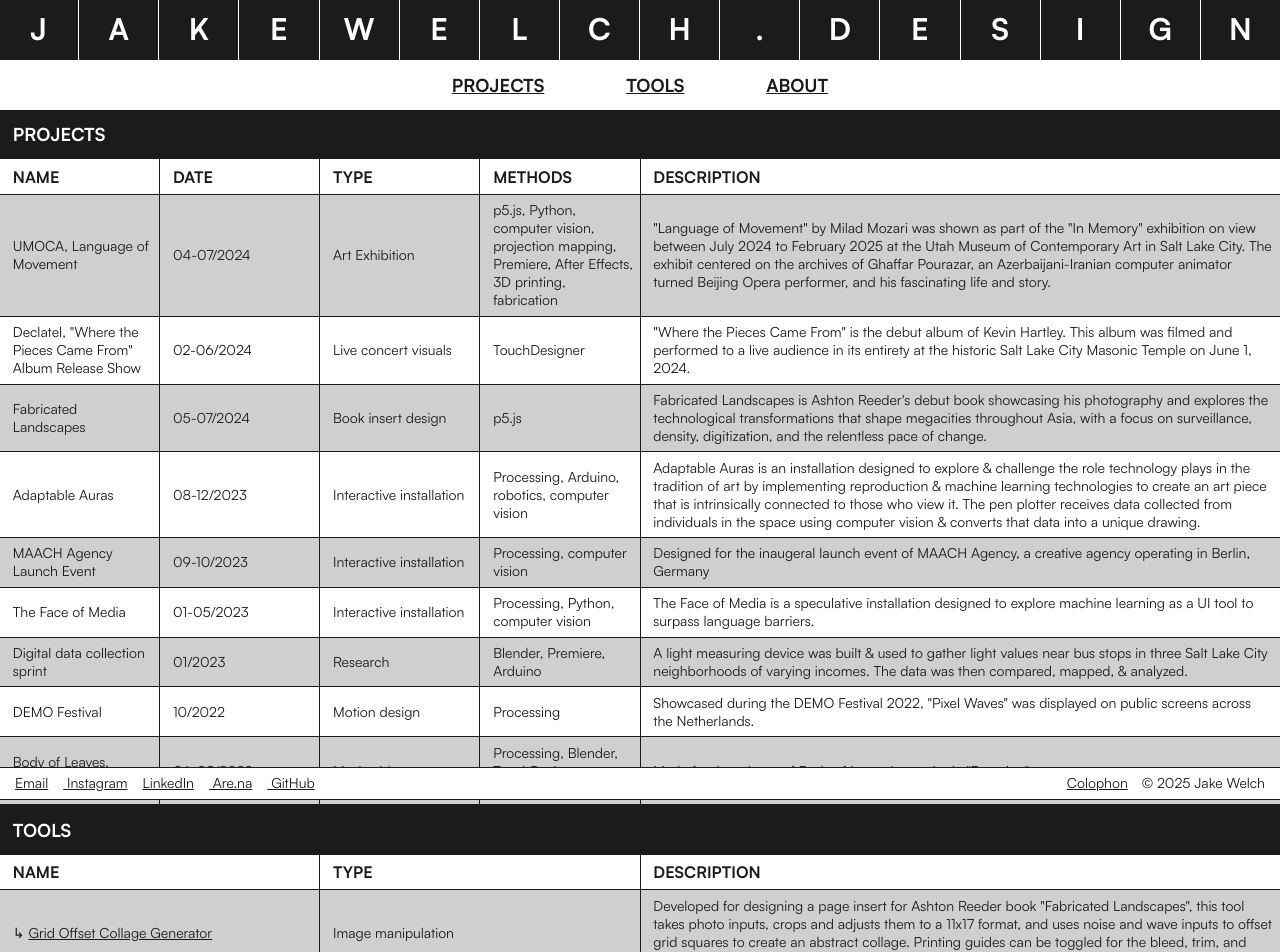
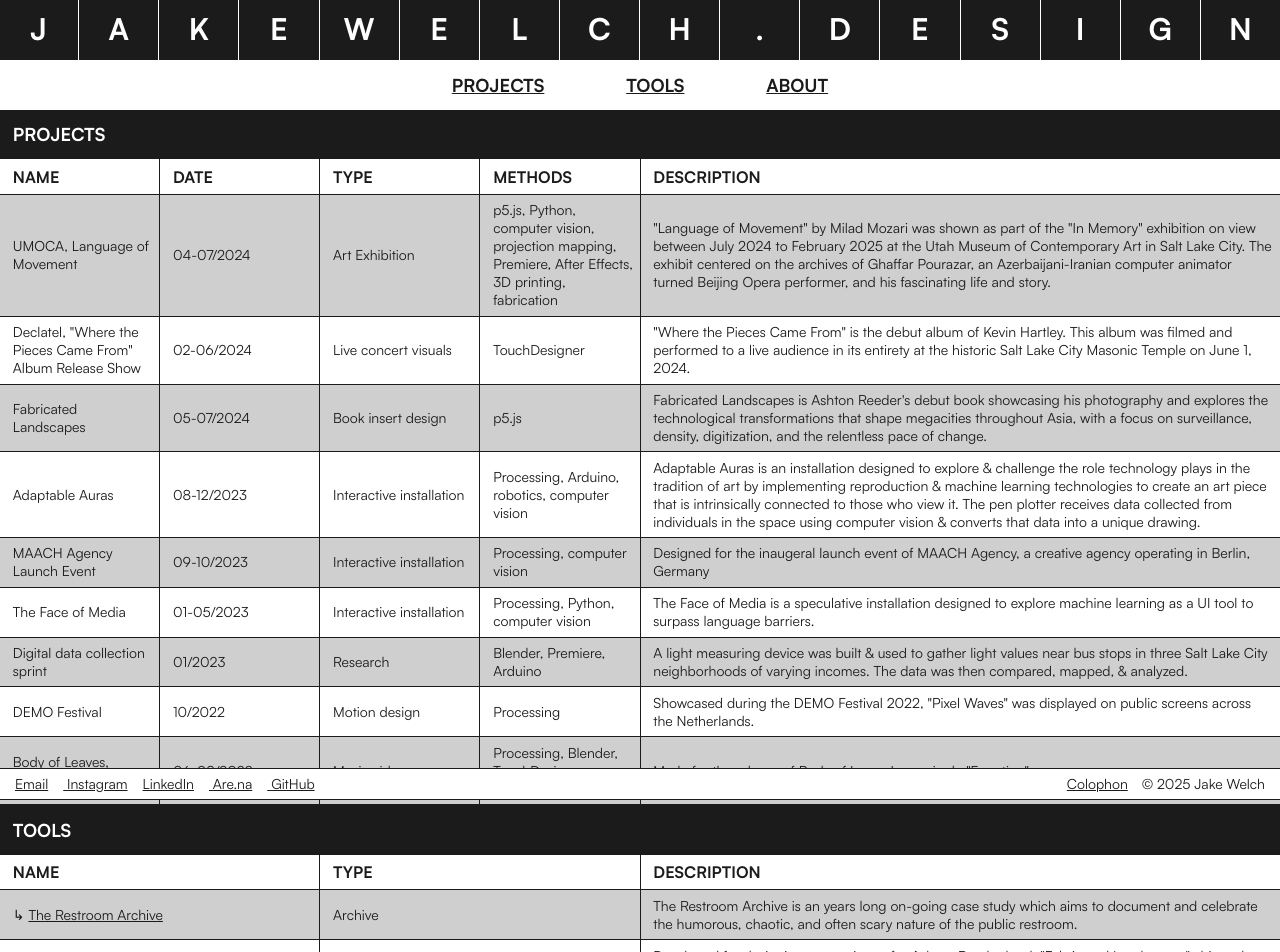
Before and after one commit to jake-welch-design/jakewelch.design_v5, a Vue app: page / in a window 1280 px wide. Shown: the top 952 px of the page. Built offline with nearby package versions, Linux system fonts and the light colour scheme.

Commit message:
Added The Restroom Archive tool hilight

```diff
--- a/src/data/tools.js
+++ b/src/data/tools.js
@@ -1,4 +1,18 @@
 export default [
+  {
+    name: '↳ <a href="https://restroomarchive.jakewelch.design" target="_blank">The Restroom Archive</a>',
+    type: 'Archive',
+    description:
+      'The Restroom Archive is an years long on-going case study which aims to document and celebrate the humorous, chaotic, and often scary nature of the public restroom.',
+    iframe: 'https://www.youtube.com/embed/LXDAAhHSAUs?si=ywEhnd0TJAm6NiIf',
+    images: [
+      {
+        src: require('@/assets/images/restroom-archive/restroom-archive-selflie.jpg'),
+        alt: 'Detail from the archive showing Jake in the mirror',
+        caption: "Detail of the restroom from 'Best Pizza', Brooklyn, NY",
+      },
+    ],
+  },
   {
     name: '↳ <a href="https://jake-welch-design.github.io/BOOK_COVER_DESIGN_TOOL/" target="_blank">Grid Offset Collage Generator</a>',
     type: 'Image manipulation',
```
Also changed, not shown: src/assets/images/restroom-archive/restroom-archive-selflie.jpg (added).
